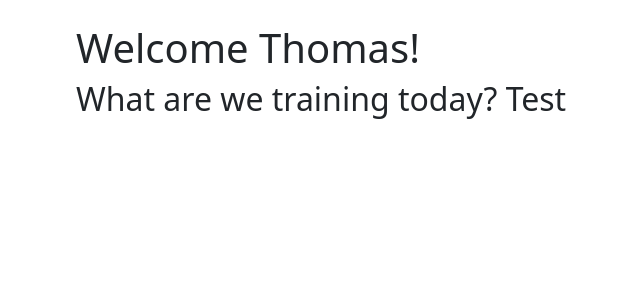
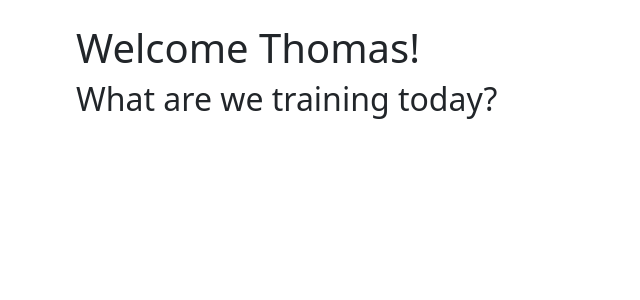
Before and after one commit to ThomasvdHulst/FitnessBuddy, a Django app: page / in a window 1280 px wide. Shown: the part 56-356 px from the top of the page, without its empty margins (6-646 px from the left). Run offline with Django 4.2, Linux system fonts and the light colour scheme; a user stored in the database is signed in.

Commit message:
Update home.html

```diff
--- a/website/main/templates/main/home.html
+++ b/website/main/templates/main/home.html
@@ -4,5 +4,5 @@
 
 {% block content %}
 <h1>Welcome {{user.username}}!</h1>
-<h2>What are we training today? Test</h2>
+<h2>What are we training today?</h2>
 {% endblock %}
```
